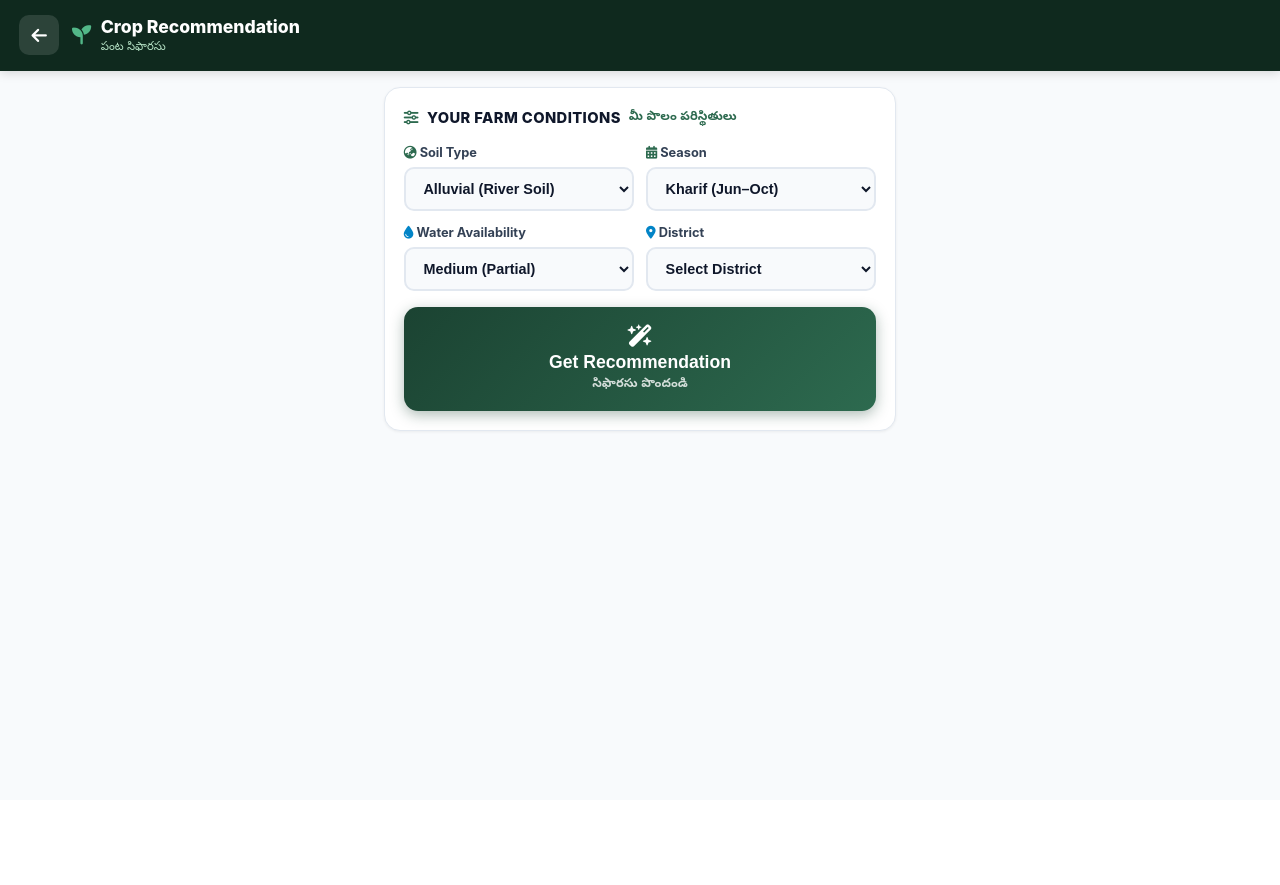
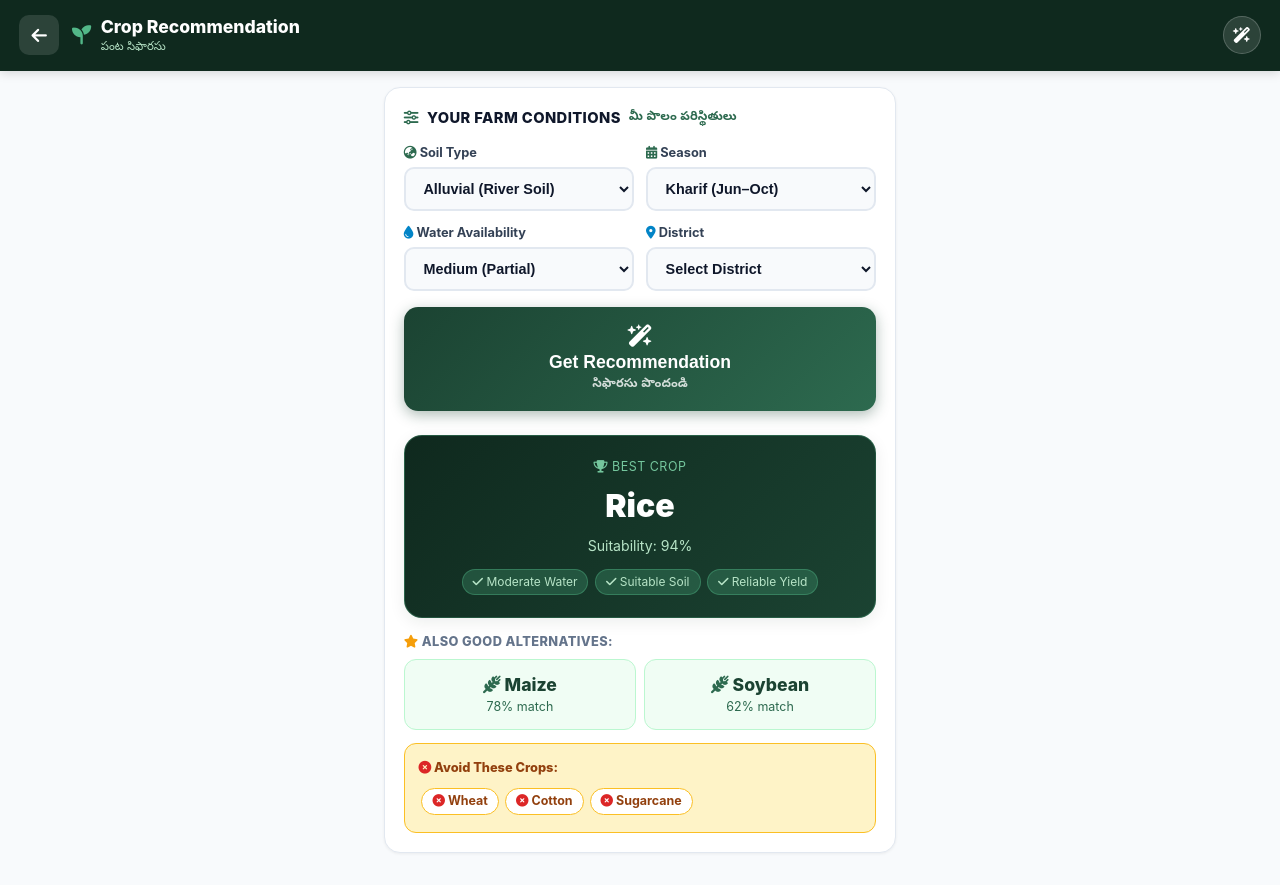
Before and after one commit to thatrasunil/commuity-service-project, a Flask app: page /recommend in a window 1280 px wide. Before the commit the page ends 432 px from the top, so only its background shows below. Run offline with Flask 3, Linux system fonts and the light colour scheme.

Commit message:
Enhance UI and functionality across all 8 feature screens

```diff
--- a/static/css/style.css
+++ b/static/css/style.css
@@ -1471,6 +1471,41 @@ body {
 .rc-avoid-box { background: #fef3c7; border: 1.5px solid #fbbf24; border-radius: 12px; padding: 0.85rem; }
 .rc-avoid-label { font-size: 0.8rem; font-weight: 800; color: #92400e; margin-bottom: 0.5rem; }
 .rc-avoid-chip { display: inline-block; background: #fff; border: 1.5px solid #fbbf24; color: #92400e; font-size: 0.78rem; font-weight: 700; padding: 3px 10px; border-radius: 99px; margin: 3px; }
+
+/* ── Modern Feature Card Polishing ── */
+.weather-big-box {
+  transition: transform 0.18s ease, box-shadow 0.18s ease;
+}
+.weather-big-box:hover {
+  transform: translateY(-2px);
+  box-shadow: var(--shadow-md);
+}
+
+.forecast-card {
+  transition: transform 0.15s ease, background 0.15s ease;
+}
+.forecast-card:hover {
+  transform: translateY(-3px);
+  background: linear-gradient(135deg, #164e37, #2d6a4f);
+}
+
+.soil-inputs-grid .input-farmer:focus {
+  border-color: #16a34a;
+  box-shadow: 0 0 0 3px rgba(22, 163, 74, 0.15);
+}
+
+.rc-best-card {
+  box-shadow: var(--shadow-md);
+  border: 1.5px solid rgba(82, 183, 136, 0.3);
+}
+
+#aiChatStream::-webkit-scrollbar {
+  width: 6px;
+}
+#aiChatStream::-webkit-scrollbar-thumb {
+  background: #cbd5e1;
+  border-radius: 99px;
+}
 
 /* ─── COMING SOON OVERLAY ────────────────── */
 .coming-soon-overlay {
--- a/static/js/app.js
+++ b/static/js/app.js
@@ -114,6 +114,19 @@ function showScreen(id, pushHistory = true) {
     if (pushHistory && SCREEN_ROUTES[id] && window.history.pushState) {
       window.history.pushState({ screen: id }, '', SCREEN_ROUTES[id]);
     }
+
+    // Auto-fetch/render on screen open
+    if (id === 'screen-weather') {
+      const wTemp = document.getElementById('wTempBig');
+      if (wTemp && (wTemp.textContent === '—' || !wTemp.textContent.trim())) {
+        fetchWeatherForScreen();
+      }
+    } else if (id === 'screen-recommend') {
+      const rcResult = document.getElementById('rcResult');
+      if (rcResult && rcResult.style.display === 'none') {
+        getCropRecommendation();
+      }
+    }
   }
 }
 
@@ -694,6 +707,141 @@ const PEST_DATABASE = {
         'Solar heat treatment of seeds or carboxin treatment before sowing.'
       ]
     }
+  },
+  Maize: {
+    bollworm: {
+      name: 'Fall Armyworm (Spodoptera frugiperda)',
+      nameTe: 'మొక్కజొన్న కత్తెర పురుగు',
+      severity: 'high',
+      confidence: 96,
+      treatments: [
+        'Apply Chlorantraniliprole 18.5% SC @ 0.4ml/L into whorls of plants.',
+        'Alternatively apply Emamectin Benzoate 5% SG @ 0.4g/L.'
+      ],
+      prevention: [
+        'Apply dry sand or wood ash into whorls to suffocate larvae.',
+        'Install 5 pheromone traps per acre at 15 days after germination.'
+      ]
+    },
+    stem_borer: {
+      name: 'Maize Stem Borer (Chilo partellus)',
+      nameTe: 'మొక్కజొన్న కాండం తొలుచు పురుగు',
+      severity: 'high',
+      confidence: 92,
+      treatments: [
+        'Whorl application of Carbofuran 3G @ 3 kg/acre at 20-30 days stage.',
+        'Spray Deltamethrin 2.8% EC @ 1ml per liter.'
+      ],
+      prevention: [
+        'Destroy stubbles after harvest to eliminate overwintering pupae.'
+      ]
+    },
+    default: {
+      name: 'Maize Turcicum Leaf Blight',
+      nameTe: 'మొక్కజొన్న ఆకు ఎండు తెగులు',
+      severity: 'medium',
+      confidence: 89,
+      treatments: [
+        'Spray Mancozeb 75% WP @ 2.5g per liter or Azoxystrobin @ 1ml/L.'
+      ],
+      prevention: [
+        'Crop rotation with legumes and balanced potassium application.'
+      ]
+    }
+  },
+  Tomato: {
+    blast: {
+      name: 'Tomato Early Blight (Alternaria solani)',
+      nameTe: 'టమాట ముందస్తు మచ్చ తెగులు',
+      severity: 'high',
+      confidence: 95,
+      treatments: [
+        'Spray Mancozeb 75% WP @ 2.5g/L or Chlorothalonil 75% WP @ 2g/L.',
+        'If severe, alternate with Difenoconazole 25% EC @ 1ml/L.'
+      ],
+      prevention: [
+        'Remove lower infected leaves touching moist soil.',
+        'Provide drip irrigation to keep foliage dry.'
+      ]
+    },
+    aphids: {
+      name: 'Tomato Whiteflies & Leaf Curl Virus Vector',
+      nameTe: 'టమాట ఆకుముడత మరియు తెల్లదోమ',
+      severity: 'high',
+      confidence: 93,
+      treatments: [
+        'Spray Diafenthiuron 50% WP @ 1g/L or Dinotefuran 20% SG @ 0.4g/L.',
+        'Spray 5% Neem oil to deter egg-laying.'
+      ],
+      prevention: [
+        'Install yellow sticky traps @ 20 per acre.',
+        'Erect 2 rows of barrier maize around the tomato plot.'
+      ]
+    },
+    bollworm: {
+      name: 'Tomato Fruit Borer (Helicoverpa armigera)',
+      nameTe: 'టమాట కాయ తొలిచే పురుగు',
+      severity: 'high',
+      confidence: 94,
+      treatments: [
+        'Spray Indoxacarb 14.5% SC @ 1ml/L or Flubendiamide 39.35% SC @ 0.3ml/L.'
+      ],
+      prevention: [
+        'Plant African Marigold as a trap crop (1 row for every 16 tomato rows).'
+      ]
+    },
+    default: {
+      name: 'Tomato Bacterial Wilt',
+      nameTe: 'టమాట బాక్టీరియా ఎండు తెగులు',
+      severity: 'high',
+      confidence: 88,
+      treatments: [
+        'Drench soil with Streptocycline 1g per 10 liters water + Copper Oxychloride 30g.'
+      ],
+      prevention: [
+        'Plant on raised beds with mulch; avoid flood irrigation.'
+      ]
+    }
+  },
+  Groundnut: {
+    rust: {
+      name: 'Groundnut Rust & Tikka Leaf Spot',
+      nameTe: 'వేరుశనగ తిక్క ఆకు మచ్చ మరియు తుప్పు తెగులు',
+      severity: 'high',
+      confidence: 96,
+      treatments: [
+        'Spray Hexaconazole 5% EC @ 2ml/L or Tebuconazole @ 1ml/L.',
+        'Repeat spray after 15 days if monsoon moisture persists.'
+      ],
+      prevention: [
+        'Seed treatment with Trichoderma viride 4g/kg seed.',
+        'Avoid continuous groundnut mono-cropping.'
+      ]
+    },
+    aphids: {
+      name: 'Groundnut Aphids (Aphis craccivora)',
+      nameTe: 'వేరుశనగ పేనుబంక',
+      severity: 'medium',
+      confidence: 91,
+      treatments: [
+        'Spray Dimethoate 30% EC @ 2ml/L or Imidacloprid 17.8% SL @ 0.3ml/L.'
+      ],
+      prevention: [
+        'Conserve natural coccinellid predator ladybird beetles.'
+      ]
+    },
+    default: {
+      name: 'Groundnut Collar Rot (Aspergillus niger)',
+      nameTe: 'వేరుశనగ మొదలు కుళ్లు తెగులు',
+      severity: 'high',
+      confidence: 90,
+      treatments: [
+        'Drench with Carbendazim 12% + Mancozeb 63% WP (Saaf) @ 2g/L.'
+      ],
+      prevention: [
+        'Ensure good drainage and sow certified fungicide-treated seeds.'
+      ]
+    }
   }
 };
 
@@ -1296,6 +1444,24 @@ document.addEventListener('DOMContentLoaded', () => {
       repRisk.style.color = data.risk_badge === 'success' ? '#15803d' : (data.risk_badge === 'danger' ? '#dc2626' : '#d97706');
     }
 
+    // Dynamic first row in farmReportTableBody
+    const tbody = document.getElementById('farmReportTableBody');
+    if (tbody && tbody.firstElementChild) {
+      const todayRow = tbody.firstElementChild;
+      const statusBadge = data.risk_badge === 'success'
+        ? '<span class="risk-badge badge-success" style="font-size:0.65rem;">Optimal Soil</span>'
+        : (data.risk_badge === 'danger'
+          ? '<span class="risk-badge badge-danger" style="font-size:0.65rem;">Needs Intervention</span>'
+          : '<span class="risk-badge badge-warning" style="font-size:0.65rem;">Balanced Care</span>');
+      todayRow.innerHTML = `
+        <td style="padding:0.6rem;">Today</td>
+        <td style="padding:0.6rem; font-weight:700;">${data.input_parameters.Crop}</td>
+        <td style="padding:0.6rem; color:#16a34a; font-weight:700;">${data.predicted_yield.toFixed(2)} T/Ha</td>
+        <td style="padding:0.6rem;">₹${econ.current_revenue_inr.toLocaleString('en-IN')}</td>
+        <td style="padding:0.6rem;">${statusBadge}</td>
+      `;
+    }
+
     // Alternative Crops
     const altGrid = document.getElementById('altCropsGrid');
     if (altGrid && data.top_alternative_crops) {
--- a/templates/index.html
+++ b/templates/index.html
@@ -607,7 +607,11 @@
         <div class="feature-topbar-sub te-sub" data-i18n-te="weather_te">వాతావరణం</div>
       </div>
     </div>
-    <div></div>
+    <div class="feature-topbar-actions">
+      <button class="btn-icon-round" onclick="fetchWeatherForScreen()" title="Refresh Weather">
+        <i class="fa-solid fa-rotate-right"></i>
+      </button>
+    </div>
   </div>
   <div class="feature-body-single">
     <div class="section-card">
@@ -696,7 +700,11 @@
         <div class="feature-topbar-sub te-sub" data-i18n-te="soil_health_te">నేల ఆరోగ్యం</div>
       </div>
     </div>
-    <div></div>
+    <div class="feature-topbar-actions">
+      <button class="btn-icon-round" onclick="analyzeSoil()" title="Analyze Soil">
+        <i class="fa-solid fa-magnifying-glass-chart"></i>
+      </button>
+    </div>
   </div>
   <div class="feature-body-single">
     <div class="section-card">
@@ -788,7 +796,11 @@
         <div class="feature-topbar-sub te-sub" data-i18n-te="crop_recommend_te">పంట సిఫారసు</div>
       </div>
     </div>
-    <div></div>
+    <div class="feature-topbar-actions">
+      <button class="btn-icon-round" onclick="getCropRecommendation()" title="Recalculate">
+        <i class="fa-solid fa-wand-magic-sparkles"></i>
+      </button>
+    </div>
   </div>
   <div class="feature-body-single">
     <div class="section-card">
@@ -888,7 +900,11 @@
         <div class="feature-topbar-sub te-sub" data-i18n-te="pest_detect_te">తెగులు గుర్తింపు</div>
       </div>
     </div>
-    <div></div>
+    <div class="feature-topbar-actions">
+      <button class="btn-icon-round" onclick="diagnosePest()" title="Diagnose Pest">
+        <i class="fa-solid fa-microscope"></i>
+      </button>
+    </div>
   </div>
   <div class="feature-body-single">
     <div class="section-card">
@@ -1146,7 +1162,11 @@
         <div class="feature-topbar-sub te-sub" data-i18n-te="profile_te">ప్రొఫైల్</div>
       </div>
     </div>
-    <div></div>
+    <div class="feature-topbar-actions">
+      <button class="btn-icon-round" onclick="saveFarmerProfile()" title="Save Profile">
+        <i class="fa-solid fa-floppy-disk"></i>
+      </button>
+    </div>
   </div>
   <div class="feature-body-single">
     <div class="section-card">
```
